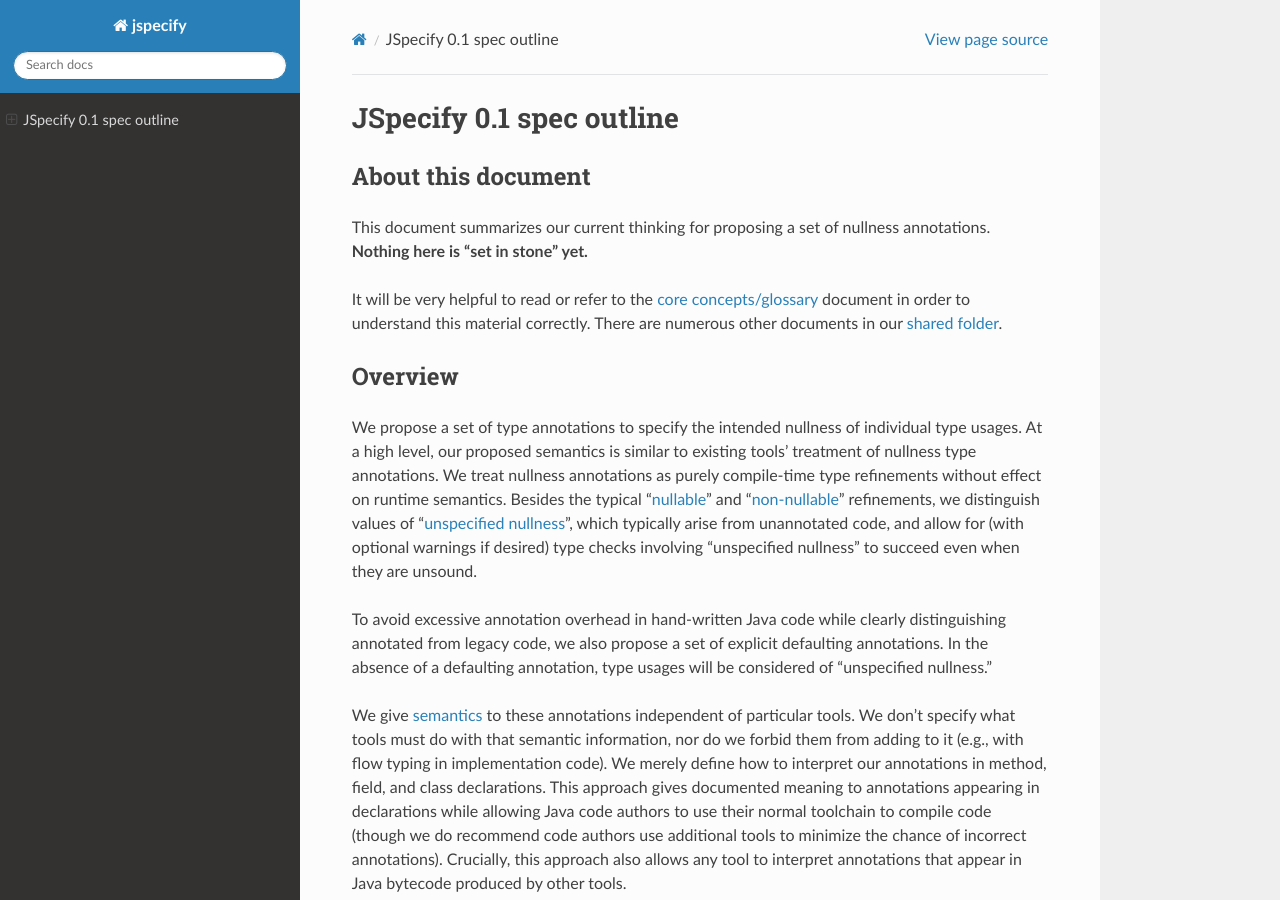
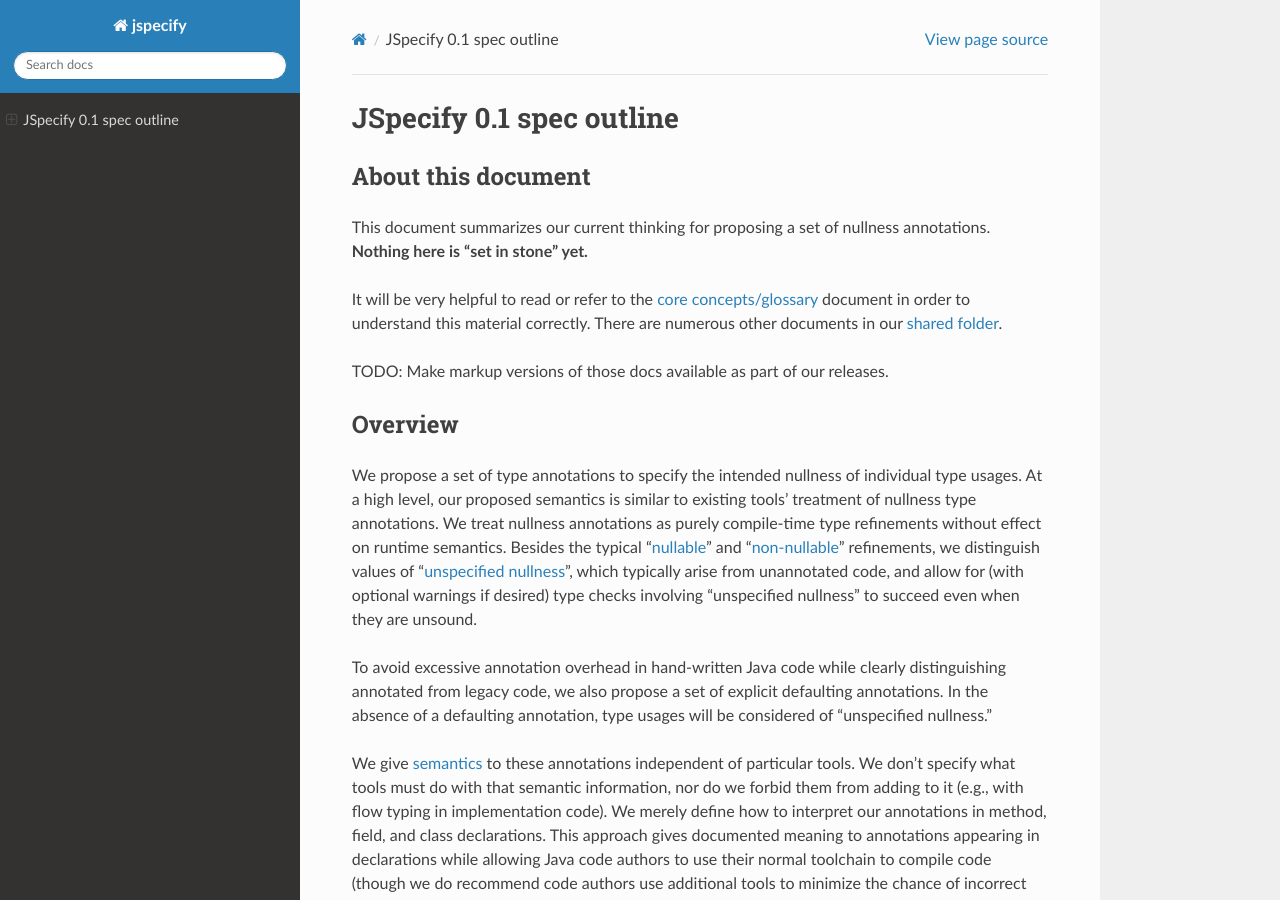
Before and after one commit to jspecify/jspecify, a Sphinx documentation site: the page built from docs/spec.rst, in a window 1280 px wide and 900 px high. Built offline with Sphinx 7.4.7 and the Read the Docs theme 2.0.0, drawn with Linux system fonts in a browser that asks for light colours; some of the changed text lies outside the part shown.

Commit message:
Add TODO, and change <: to <=.

```diff
--- a/docs/spec.rst
+++ b/docs/spec.rst
@@ -12,6 +12,9 @@
 document in order to understand this material correctly. There are
 numerous other documents in our `shared
 folder <https://drive.google.com/drive/folders/1vZl1odNCBncVaN7EwlwfqI05T_CHIqN->`__.
+
+TODO: Make markup versions of those docs available as part of our
+releases.
 
 Overview
 --------
@@ -204,8 +207,8 @@
 hierarchy [`#80 <https://github.com/jspecify/jspecify/issues/80>`__]:
 
 | ``Foo`` (written in the context of ``@DefaultNonNull``)
-| ``<: Foo`` (written outside the context of ``@DefaultNonNull``)
-| ``<: @Nullable Foo``
+| ``<= Foo`` (written outside the context of ``@DefaultNonNull``)
+| ``<= @Nullable Foo``
 
 It can be useful to conceptualize these similarly to `3-valued
 logic <https://en.wikipedia.org/wiki/Three-valued_logic>`__
@@ -221,9 +224,9 @@
 examples of subtyping, with types written in the context of
 ``@DefaultNonNull``:
 
--  ``String <: Object <: @Nullable Object``
--  ``String <: @Nullable String <: @Nullable Object``
--  ``null <: @Nullable String <: @Nullable Object``
+-  ``String <= Object <= @Nullable Object``
+-  ``String <= @Nullable String <= @Nullable Object``
+-  ``null <= @Nullable String <= @Nullable Object``
 
 For a given set of types, we can define their **glb** (*greatest lower
 bound*) as a type from the given set that is at least as specific as all
```
